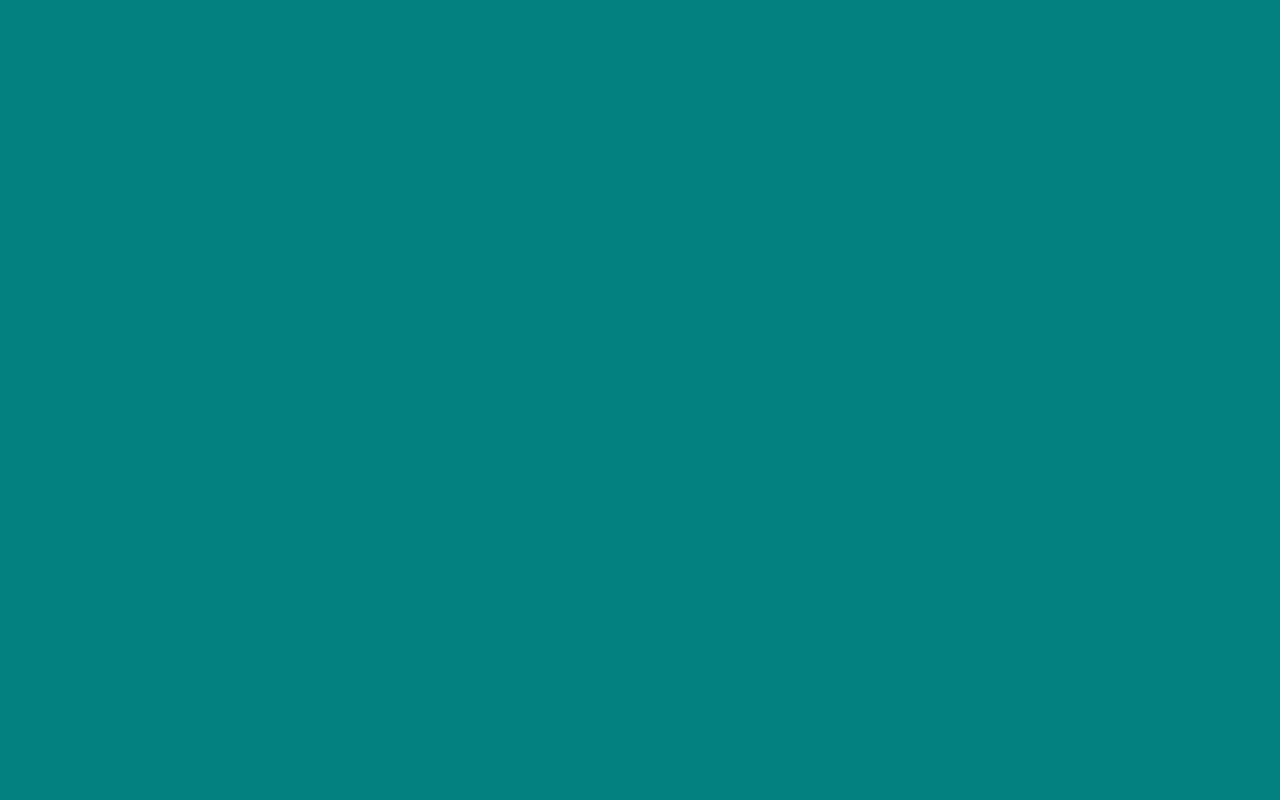
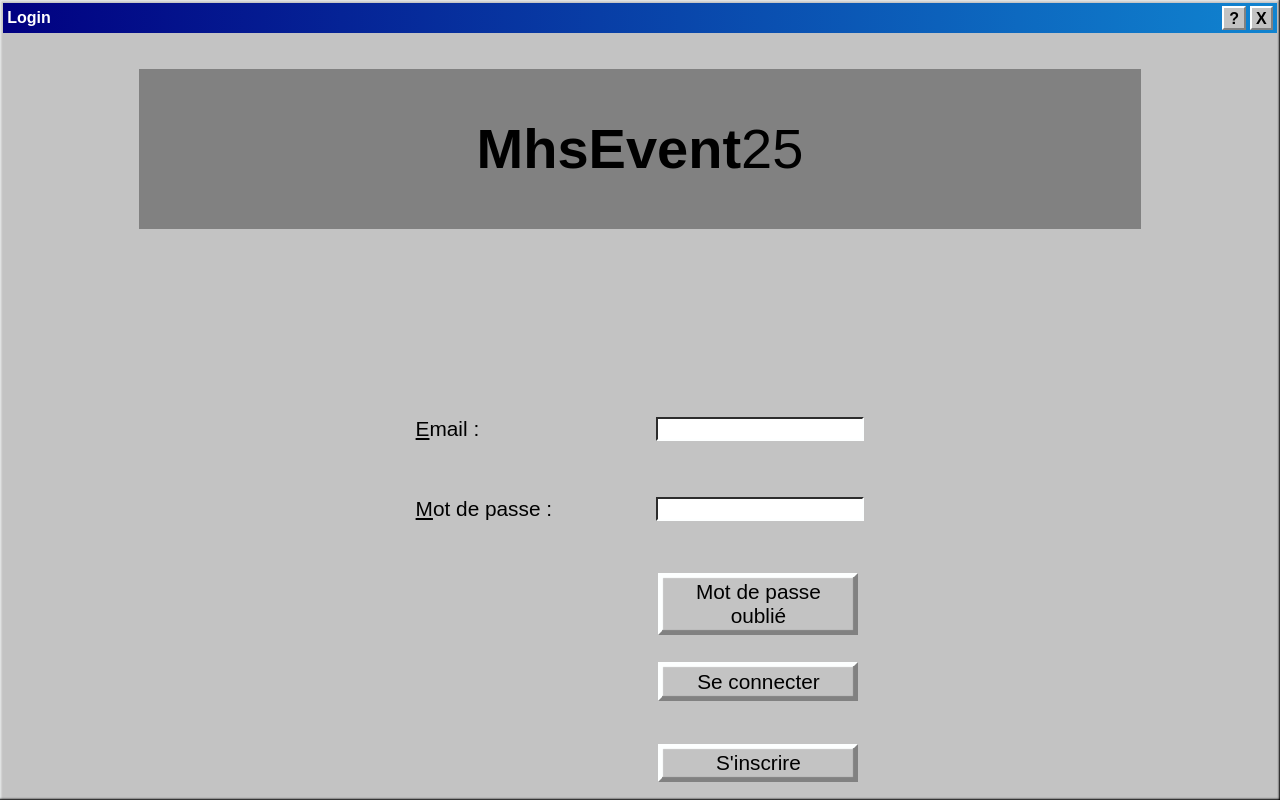
Before and after one commit to Vaganuki/angular_labo_recap, an Angular app: page /login in a window 1280 px wide. Before the commit this address led to /. Built offline with nearby package versions, Linux system fonts and the light colour scheme.

Commit message:
samet: create page login and signin

```diff
--- a/package.json
+++ b/package.json
@@ -4,6 +4,7 @@
   "scripts": {
     "ng": "ng",
     "start": "ng serve",
+    "fakedb": "json-server ./public/data/db.json -m ./node_modules/json-server-auth -r ./public/data/routes.json",
     "build": "ng build",
     "watch": "ng build --watch --configuration development",
     "test": "ng test"
--- a/public/data/db.json
+++ b/public/data/db.json
@@ -19,6 +19,36 @@
       "avatar": "https://media.licdn.com/dms/image/v2/D4E03AQE4-f62KM0Ufg/profile-displayphoto-shrink_800_800/B4EZdoDXaaHgAc-/0/1749797402843?e=1755734400&v=beta&t=ueEYZ7wctxr8byi0SYoyUVxemzBKYIlempaojfZfVk0",
       "birthdate": "2025-06-11",
       "id": 2
+    },
+    {
+      "email": "samet@samet.com",
+      "password": "$2a$10$j0MCMkoCvBLaWr1UJUDqL.r8No8kmfKRNpFCdWMCGJbCRS4uF9DMO",
+      "firstname": "Samet",
+      "lastname": "Sakin",
+      "pseudo": "Samo",
+      "avatar": "https://cdn.discordapp.com/attachments/1384425174757150760/1384874227043143861/image.png?ex=685c95e1&is=685b4461&hm=70052cf9096fee08e4301ba0fbaff4e87ada8245a4a0e2591edd4e14dde65fb7&",
+      "birthdate": "2025-06-18",
+      "id": 3
+    },
+    {
+      "email": "marco@marco.com",
+      "password": "$2a$10$I7sZe6.qvcnrJiuVt0j5E.lcRlYoSWDWfMP7cucoxSoPWPcORX9QK",
+      "firstname": "Marco",
+      "lastname": "Polo",
+      "pseudo": "Spaghetti",
+      "avatar": "https://cdn.pixabay.com/photo/2023/06/10/05/07/mario-8053171_1280.png",
+      "birthdate": "1985-03-10",
+      "id": 4
+    },
+    {
+      "email": "hugo@hugo.com",
+      "password": "$2a$10$YApJRaWkAox93ly4PjHxA.tV0ka0wYhZau5igcDVYr88yN7u4kaTG",
+      "firstname": "Hugo",
+      "lastname": "Huog",
+      "pseudo": "VaginKuni",
+      "avatar": "https://media.mas.to/media_attachments/files/111/890/188/210/718/248/original/e4a19b29fa43842f.png",
+      "birthdate": "2025-06-24",
+      "id": 5
     }
   ],
   "friends": [
--- a/src/app/app.routes.ts
+++ b/src/app/app.routes.ts
@@ -1,6 +1,25 @@
 import { Routes } from '@angular/router';
 import { AuthGuard } from './guards/auth.guard';
+import { MainPageComponent } from './components/dev/main-page/main-page.component';
+import { LoginInScreenComponent } from './components/user/login-in-screen/login-in-screen.component';
+import { SignInScreenComponent }  from './components/user/sign-in-screen/sign-in-screen.component';
 
 export const routes: Routes = [
-
+  {
+    path: 'main-page',
+    component: MainPageComponent,
+    canActivate: [AuthGuard]
+  },
+  {
+    path: 'login',
+    component: LoginInScreenComponent,
+  },
+  {
+    path: 'register',
+    component: SignInScreenComponent,
+  },
+  {
+    path: '**',
+    redirectTo: 'login'
+  },
 ];
--- a/src/app/components/user/login-in-screen/login-in-screen.component.html
+++ b/src/app/components/user/login-in-screen/login-in-screen.component.html
@@ -1 +1,43 @@
-<p>login-in-screen works!</p>
+<div class="window">
+  <div class="titleBar">
+
+    <div class="title">Login</div>
+
+    <div>
+      <div class="titleButton">?</div>
+      <div class="titleButton">X</div>
+    </div>
+  </div>
+
+  <div class="windowContent">
+
+    <div class="logo">
+      <span class="logoTitle">MhsEvent</span>
+      25
+    </div>
+
+      <form [formGroup]="loginForm" (ngSubmit)="onSubmit()">
+
+          <div>
+              <label for="email">Email :</label>
+              <input type="email" id="email" formControlName="email" required />
+              <br><br>
+          </div>
+
+          <div>
+              <label for="password">Mot de passe :</label>
+              <input type="password" id="password" formControlName="password" required />
+              <br><br>
+          </div>
+
+          <button type="button" (click)="PasswordForgotten()">Mot de passe oublié</button>
+
+          <button type="submit">Se connecter</button>
+          <br>
+
+        <button [routerLink]="['/register']">S'inscrire</button>
+
+      </form>
+
+  </div>
+</div>
--- a/src/app/components/user/login-in-screen/login-in-screen.component.scss
+++ b/src/app/components/user/login-in-screen/login-in-screen.component.scss
@@ -0,0 +1,64 @@
+@use '../../../../styles.scss' as *;
+
+.window{
+  height: calc( 100vh - 0.4rem);
+}
+
+.windowContent{
+  display: flex;
+  flex-direction: column;
+  align-items: center;
+  justify-content: center;
+}
+
+.logo{
+  display: flex;
+  justify-content: center;
+  align-items: center;
+  background-color: $secondary-color;
+  width: 80%;
+  height: 10rem;
+  margin: 2rem 0 10rem 0;
+  font-size: 3.5rem;
+  font-weight: initial;
+}
+
+.logoTitle{
+  font-weight: bolder;
+}
+
+form {
+  display: flex;
+  flex-direction: column;
+  align-items: center;
+  justify-content: center;
+  height: 100%;
+}
+
+form > * {
+  font-size: 1.3rem;
+  margin-top: 1.5rem;
+}
+
+form > div {
+  display: flex;
+  align-items: center;
+  margin: 1rem 0;
+}
+
+label {
+  width: 15rem;
+  text-align: left;
+}
+
+input {
+  width: 200px;
+  padding: 0.3rem;
+  border: none;
+  background-color: white;
+}
+
+button {
+  width: 200px;
+  margin-left: 15rem;
+}
--- a/src/app/components/user/login-in-screen/login-in-screen.component.ts
+++ b/src/app/components/user/login-in-screen/login-in-screen.component.ts
@@ -1,11 +1,66 @@
 import { Component } from '@angular/core';
+import { HttpClient } from '@angular/common/http';
+import { Router, RouterLink } from '@angular/router';
+import { ReactiveFormsModule, FormBuilder, FormGroup, Validators } from '@angular/forms';
+import { LoginData } from '../../../interfaces/login.interface';
 
 @Component({
   selector: 'app-login-in-screen',
-  imports: [],
+  standalone: true,
+  imports: [
+    ReactiveFormsModule,
+    RouterLink,
+  ],
   templateUrl: './login-in-screen.component.html',
-  styleUrl: './login-in-screen.component.scss'
+  styleUrls: ['./login-in-screen.component.scss']
 })
 export class LoginInScreenComponent {
 
+  loginForm: FormGroup;
+
+  constructor(
+      private fb: FormBuilder,
+      private http: HttpClient,
+      private router: Router
+  )
+
+  {
+    this.loginForm = this.fb.group({
+      email: ['', [Validators.required, Validators.email]],
+      password: ['', Validators.required],
+    });
+  }
+
+  PasswordForgotten() {
+    alert('🔐 Votre mot de passe est : Test1234=');
+  }
+
+  onSubmit() {
+    if (this.loginForm.invalid) {
+      alert('❌ Veuillez remplir tous les champs correctement.');
+      return;
+    }
+
+    const loginData: LoginData = this.loginForm.value;
+
+    this.http.post('http://localhost:3000/login', loginData).subscribe({
+      next: (res: any) => {
+        localStorage.setItem('token', res.accessToken);
+        void this.router.navigate(['/main-page']);
+      },
+      error: err => {
+        console.error('💥 ERREUR reçue :', err);
+
+        if (err.status === 400) {
+          alert('❌ Champs invalides ou manquants.');
+        } else if (err.status === 403) {
+          alert('⛔ Session expirée, veuillez vous reconnecter.');
+        } else if (err.status === 0) {
+          alert('🚫 Impossible de contacter le serveur.');
+        } else {
+          alert('❌ Une erreur inconnue est survenue.');
+        }
+      }
+    });
+  }
 }
--- a/src/app/components/user/sign-in-screen/sign-in-screen.component.html
+++ b/src/app/components/user/sign-in-screen/sign-in-screen.component.html
@@ -1 +1,63 @@
-<p>sign-in-screen works!</p>
+<div class="window">
+  <div class="titleBar">
+
+    <div class="title">Register</div>
+
+    <div>
+      <div class="titleButton">?</div>
+      <div class="titleButton">X</div>
+    </div>
+  </div>
+
+  <div class="windowContent">
+
+    <div class="logo">
+      <span class="logoTitle">MhsEvent</span>
+      25
+    </div>
+
+    <form [formGroup]="registerForm" (ngSubmit)="onSubmit()">
+      <div>
+        <label>Prénom</label>
+        <input type="text" formControlName="firstname" />
+      </div>
+
+      <div>
+        <label>Nom</label>
+        <input type="text" formControlName="lastname" />
+      </div>
+
+      <div>
+        <label>Pseudo</label>
+        <input type="text" formControlName="pseudo" />
+      </div>
+
+      <div>
+        <label>Email</label>
+        <input type="email" formControlName="email" />
+      </div>
+
+      <div>
+        <label>Mot de passe</label>
+        <input type="password" formControlName="password" />
+      </div>
+
+      <div>
+        <label>Avatar (URL)</label>
+        <input type="text" formControlName="avatar" />
+      </div>
+
+      <div>
+        <label>Date de naissance</label>
+        <input type="date" formControlName="birthdate" />
+      </div>
+
+      <button type="submit">S'inscrire</button>
+      <br>
+
+      <button [routerLink]="['/login']">Se connecter</button>
+
+    </form>
+
+  </div>
+</div>
--- a/src/app/components/user/sign-in-screen/sign-in-screen.component.scss
+++ b/src/app/components/user/sign-in-screen/sign-in-screen.component.scss
@@ -0,0 +1,64 @@
+@use '../../../../styles.scss' as *;
+
+.window{
+  height: calc( 100vh - 0.4rem);
+}
+
+.windowContent{
+  display: flex;
+  flex-direction: column;
+  align-items: center;
+  justify-content: center;
+}
+
+.logo{
+  display: flex;
+  justify-content: center;
+  align-items: center;
+  background-color: $secondary-color;
+  width: 80%;
+  height: 10rem;
+  margin: 2rem 0 5rem 0;
+  font-size: 3.5rem;
+  font-weight: initial;
+}
+
+.logoTitle{
+  font-weight: bolder;
+}
+
+form {
+  display: flex;
+  flex-direction: column;
+  align-items: center;
+  justify-content: center;
+  height: 100%;
+}
+
+form > * {
+  font-size: 1.3rem;
+  margin-top: 1.5rem;
+}
+
+form > div {
+  display: flex;
+  align-items: center;
+  margin: 1rem 0;
+}
+
+label {
+  width: 15rem;
+  text-align: left;
+}
+
+input {
+  width: 200px;
+  padding: 0.3rem;
+  border: none;
+  background-color: white;
+}
+
+button {
+  width: 200px;
+  margin-left: 15rem;
+}
--- a/src/app/components/user/sign-in-screen/sign-in-screen.component.ts
+++ b/src/app/components/user/sign-in-screen/sign-in-screen.component.ts
@@ -1,33 +1,58 @@
 import { Component } from '@angular/core';
+import { HttpClient } from '@angular/common/http';
+import {Router, RouterLink} from '@angular/router';
+import { ReactiveFormsModule, FormBuilder, FormGroup, Validators } from '@angular/forms';
+import { RegisterData } from '../../../interfaces/register.interface';
 
 @Component({
   selector: 'app-sign-in-screen',
-  imports: [],
+  imports: [
+    ReactiveFormsModule,
+    RouterLink,
+  ],
   templateUrl: './sign-in-screen.component.html',
   styleUrl: './sign-in-screen.component.scss'
 })
 export class SignInScreenComponent {
 
-  username = '';
-  password = '';
-  errorMessage = '';
+  registerForm: FormGroup;
 
-  constructor() {
+  constructor(
+    private fb: FormBuilder,
+    private http: HttpClient,
+    private router: Router
+  )
+
+  {
+    this.registerForm = this.fb.group({
+      firstname: ['', Validators.required],
+      lastname: ['', Validators.required],
+      pseudo: ['', Validators.required],
+      email: ['', [Validators.required, Validators.email]],
+      password: ['', Validators.required],
+      avatar: ['', Validators.required],
+      birthdate: ['', Validators.required],
+    });
   }
 
-  onSignIn() {
-    // Logic for signing in the user
-    if (this.username && this.password) {
-      // Simulate a successful sign-in
-      console.log('User signed in:', this.username);
-      this.errorMessage = '';
-    } else {
-      this.errorMessage = 'Please enter both username and password.';
+  onSubmit() {
+    if (this.registerForm.invalid) {
+      alert('Veuillez remplir tous les champs correctement.');
+      return;
     }
-  }
 
-  onSignUp() {
-    // Logic for signing up the user
-    console.log('User signed up:', this.username);
+    const registerData: RegisterData = this.registerForm.value;
+
+    this.http.post('http://localhost:3000/register', registerData)
+      .subscribe({
+        next: () => {
+          alert('Inscription réussie ! Vous pouvez maintenant vous connecter.');
+          void this.router.navigate(['/login']);
+        },
+        error: (err) => {
+          console.error('Erreur inscription:', err);
+          alert('Erreur lors de l\'inscription. Veuillez réessayer.');
+        }
+      });
   }
 }
--- a/src/styles.scss
+++ b/src/styles.scss
@@ -17,6 +17,8 @@ $secondary-title: #1084D0;
 
 body {
   background-color: $body-background-color;
+  margin: 0;
+  padding: 0;
 }
 
 .window {
```
Also changed, not shown: 1 other file (tests, documents, lock files or other folders).
